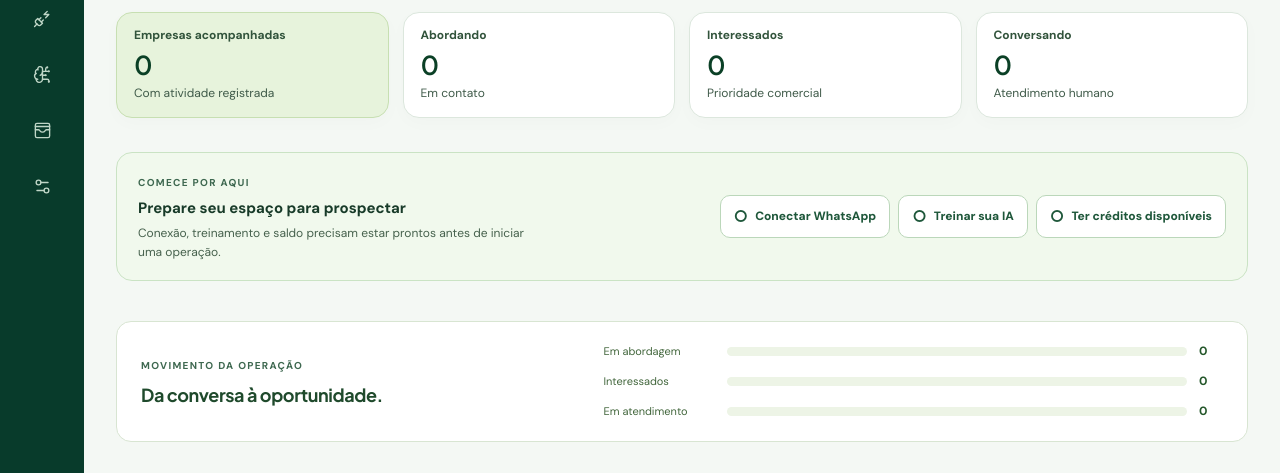
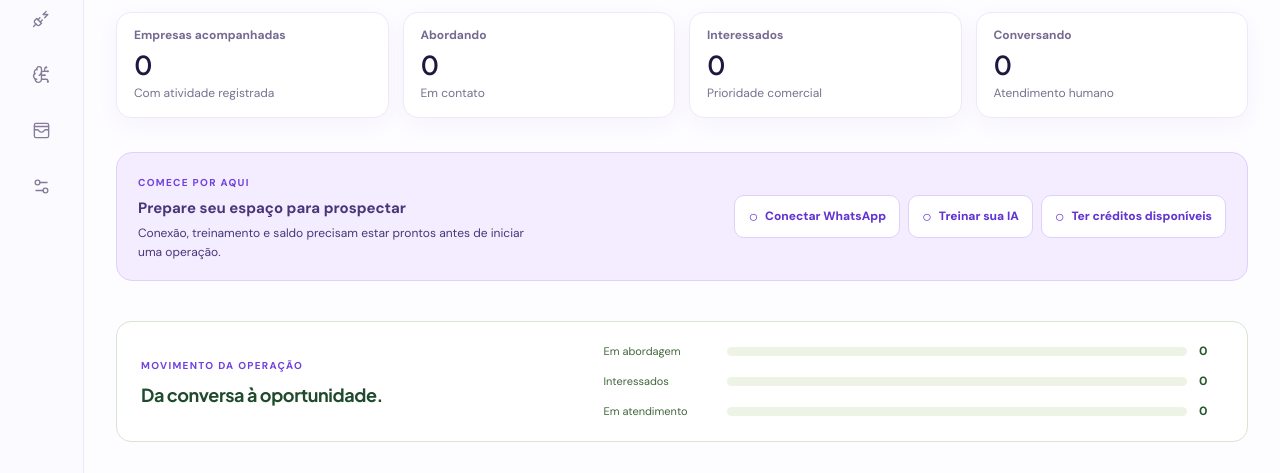
Before and after one commit to WmAgencia/Prospector, a website: page dashboard/public/index.html in a window 1280 px wide. Shown: the part 264-737 px from the top of the page. Drawn offline with Linux system fonts and the light colour scheme; no server answers.

Commit message:
style: load matching purple dashboard stylesheet after base styles

```diff
--- a/dashboard/public/index.html
+++ b/dashboard/public/index.html
@@ -3,11 +3,11 @@
 <head>
 <meta charset="utf-8">
 <meta name="viewport" content="width=device-width,initial-scale=1">
-<meta name="theme-color" content="#123b30">
+<meta name="theme-color" content="#f7f6ff">
 <meta name="robots" content="noindex,nofollow">
 <meta name="description" content="Prospector Consecom — visão geral, conversas, prospecção, conexões e configurações.">
 <title>Prospector • Consecom Brasil</title>
-<link rel="stylesheet" href="/simple-app.css"><link rel="stylesheet" href="/product-theme.css">
+<link rel="stylesheet" href="/simple-app.css"><link rel="stylesheet" href="/product-theme.css"><link rel="stylesheet" href="/dashboard-purple.css">
 <script src="/product-icons.js" defer></script>
 </head>
 <body>
```
